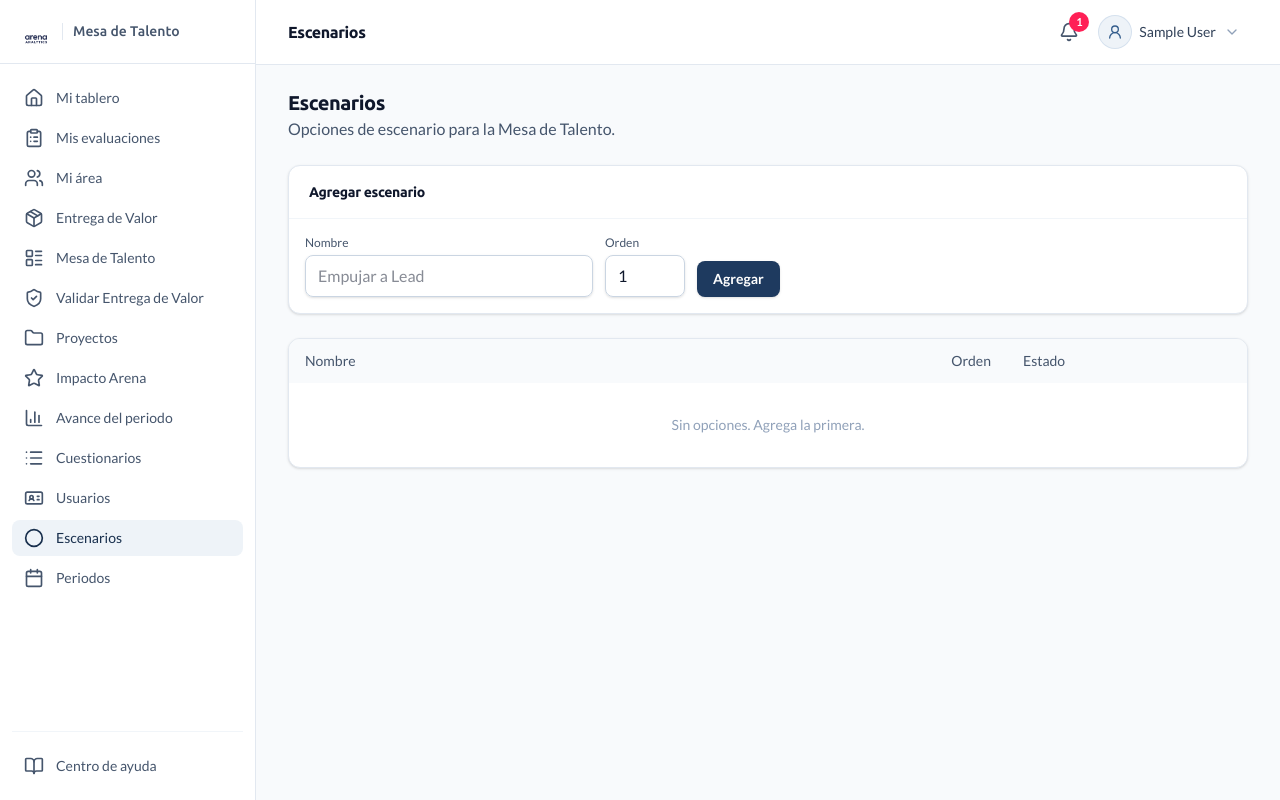
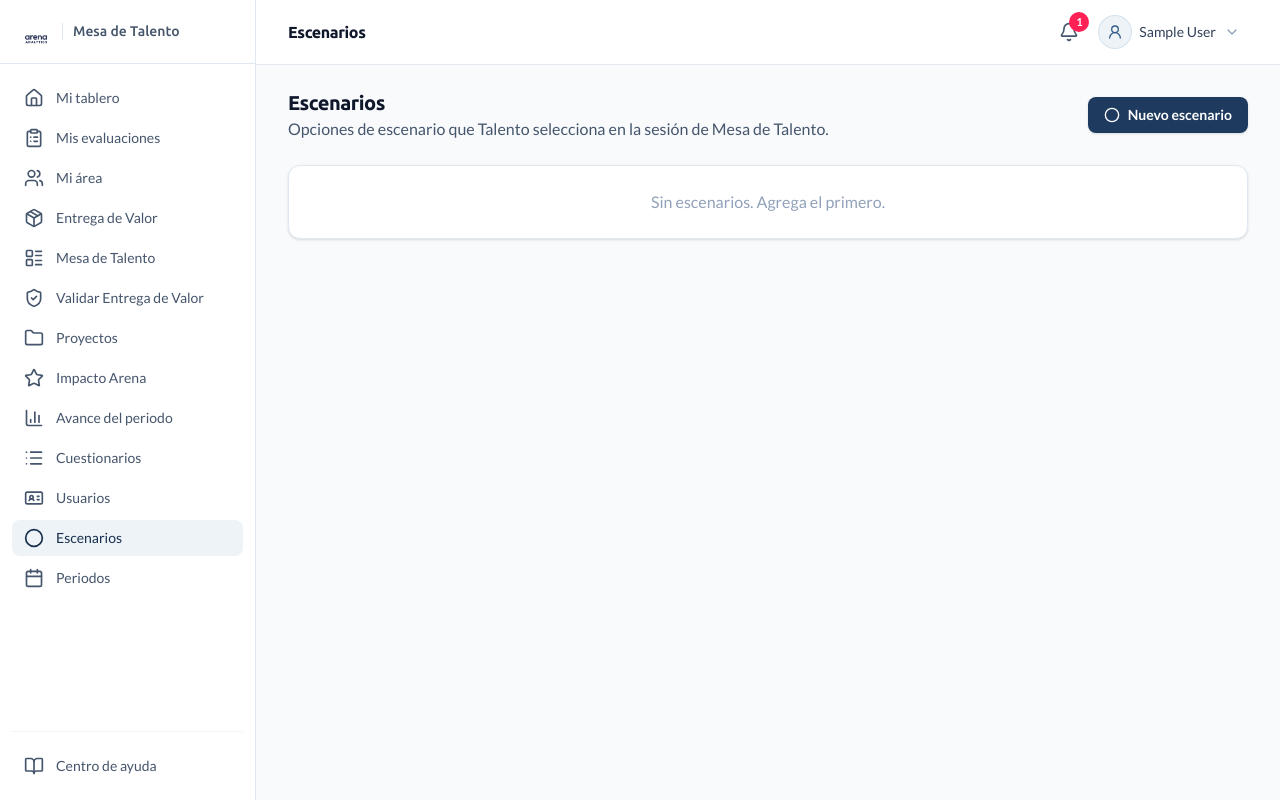
Before and after one commit to eduardoayalasoto/ArenaMesasDeTalento, a Django app: page /catalogo/escenarios/ in a window 1280 px wide. Run offline with Django 5.2, Linux system fonts and the light colour scheme; the visitor is signed in with stand-in values (Sample User, id 1); data that the repository does not hold is empty; style sheets or scripts are compiled from the project's sources; parts of the project's set-up code (start-up, migrations or seed data) failed here and were passed over.

Commit message:
feat(catalog): rediseño escenarios al estilo periodos + campo descripción

```diff
--- a/apps/catalog/models.py
+++ b/apps/catalog/models.py
@@ -190,6 +190,7 @@ class ScenarioOption(models.Model):
     """Opción de escenario para la Mesa de Talento (catálogo administrado por Talento)."""
 
     name = models.CharField("nombre", max_length=120)
+    description = models.TextField("descripción", blank=True)
     order = models.PositiveSmallIntegerField("orden", default=1)
     is_active = models.BooleanField("activa", default=True)
 
--- a/apps/catalog/urls.py
+++ b/apps/catalog/urls.py
@@ -17,5 +17,7 @@ urlpatterns = [
     path("periodos/<int:pk>/editar/", views.period_edit, name="period_edit"),
     path("periodos/<int:pk>/eliminar/", views.period_delete, name="period_delete"),
     path("escenarios/", views.scenario_admin, name="scenario_admin"),
+    path("escenarios/nuevo/", views.scenario_create, name="scenario_create"),
+    path("escenarios/<int:pk>/editar/", views.scenario_edit, name="scenario_edit"),
     # Pendiente: weight_admin, area/level admin (hoy vía Django admin)
 ]
--- a/apps/catalog/views.py
+++ b/apps/catalog/views.py
@@ -279,7 +279,7 @@ def project_reactivate(request, pk):
 
 @login_required
 def scenario_admin(request):
-    """Lista y CRUD de opciones de escenario para Mesa de Talento (solo Talento/admin)."""
+    """Lista de escenarios con toggle/delete (solo Talento/admin)."""
     if not request.user.is_admin:
         return render(request, "errors/403.html", {
             "titulo": "Administración reservada a Talento",
@@ -290,13 +290,7 @@ def scenario_admin(request):
 
     if request.method == "POST":
         action = request.POST.get("action")
-        if action == "create":
-            name = request.POST.get("name", "").strip()
-            order = request.POST.get("order", 1)
-            if name:
-                ScenarioOption.objects.create(name=name, order=order)
-                messages.success(request, f"Escenario «{name}» creado.")
-        elif action == "toggle":
+        if action == "toggle":
             opt = get_object_or_404(ScenarioOption, pk=request.POST.get("pk"))
             opt.is_active = not opt.is_active
             opt.save(update_fields=["is_active"])
@@ -315,3 +309,59 @@ def scenario_admin(request):
         "page_title": "Escenarios",
         "options": ScenarioOption.objects.all(),
     })
+
+
+@login_required
+def scenario_create(request):
+    """Alta de un escenario nuevo (solo Talento/admin)."""
+    if not request.user.is_admin:
+        return render(request, "errors/403.html", {
+            "titulo": "Administración reservada a Talento",
+            "mensaje": "Solo Talento administra el catálogo de escenarios.",
+        }, status=403)
+
+    from apps.catalog.models import ScenarioOption
+
+    if request.method == "POST":
+        name = request.POST.get("name", "").strip()
+        description = request.POST.get("description", "").strip()
+        order = request.POST.get("order", 1)
+        if name:
+            ScenarioOption.objects.create(name=name, description=description, order=order)
+            messages.success(request, f"Escenario «{name}» creado.")
+            return redirect("catalog:scenario_admin")
+
+    return render(request, "catalog/scenario_form.html", {
+        "page_title": "Nuevo escenario",
+    })
+
+
+@login_required
+def scenario_edit(request, pk):
+    """Edita un escenario existente (solo Talento/admin)."""
+    if not request.user.is_admin:
+        return render(request, "errors/403.html", {
+            "titulo": "Administración reservada a Talento",
+            "mensaje": "Solo Talento administra el catálogo de escenarios.",
+        }, status=403)
+
+    from apps.catalog.models import ScenarioOption
+
+    opt = get_object_or_404(ScenarioOption, pk=pk)
+
+    if request.method == "POST":
+        name = request.POST.get("name", "").strip()
+        description = request.POST.get("description", "").strip()
+        order = request.POST.get("order", opt.order)
+        if name:
+            opt.name = name
+            opt.description = description
+            opt.order = order
+            opt.save(update_fields=["name", "description", "order"])
+            messages.success(request, f"Escenario «{opt.name}» actualizado.")
+            return redirect("catalog:scenario_admin")
+
+    return render(request, "catalog/scenario_form.html", {
+        "page_title": f"Editar {opt.name}",
+        "option": opt,
+    })
--- a/templates/catalog/scenario_admin.html
+++ b/templates/catalog/scenario_admin.html
@@ -3,62 +3,38 @@
   <div class="mb-6 flex flex-wrap items-center justify-between gap-3">
     <div>
       <h2 class="text-xl font-semibold text-slate-900">Escenarios</h2>
-      <p class="text-slate-600">Opciones de escenario para la Mesa de Talento.</p>
+      <p class="text-slate-600">Opciones de escenario que Talento selecciona en la sesión de Mesa de Talento.</p>
     </div>
+    <a href="{% url 'catalog:scenario_create' %}" class="btn-primary">
+      {% include "partials/icon.html" with name="plus" cls="w-4 h-4" %} Nuevo escenario
+    </a>
   </div>
 
-  <div class="card overflow-hidden mb-6">
-    <div class="px-5 py-4 border-b border-slate-100">
-      <h3 class="font-semibold text-slate-900 text-sm">Agregar escenario</h3>
+  <div class="card divide-y divide-slate-100">
+    {% for opt in options %}
+      <div class="flex items-center justify-between gap-4 p-4">
+        <div class="min-w-0">
+          <p class="font-medium text-slate-900">{{ opt.name }}</p>
+          {% if opt.description %}
+            <p class="text-sm text-slate-500 mt-0.5">{{ opt.description }}</p>
+          {% endif %}
         </div>
-    <form method="post" class="p-4 flex flex-wrap gap-3 items-end">
-      {% csrf_token %}
-      <input type="hidden" name="action" value="create">
-      <div>
-        <label class="block text-xs font-medium text-slate-600 mb-1">Nombre</label>
-        <input type="text" name="name" maxlength="120" class="input w-72" placeholder="Empujar a Lead" required>
-      </div>
-      <div>
-        <label class="block text-xs font-medium text-slate-600 mb-1">Orden</label>
-        <input type="number" name="order" min="1" value="1" class="input w-20">
-      </div>
-      <button type="submit" class="btn-primary">Agregar</button>
-    </form>
-  </div>
-
-  <div class="card overflow-hidden">
-    <div class="overflow-x-auto">
-      <table class="w-full text-sm">
-        <thead class="bg-slate-50 text-slate-600 text-left">
-          <tr>
-            <th class="px-4 py-3 font-medium">Nombre</th>
-            <th class="px-4 py-3 font-medium w-16">Orden</th>
-            <th class="px-4 py-3 font-medium w-24">Estado</th>
-            <th class="px-4 py-3 font-medium w-36"></th>
-          </tr>
-        </thead>
-        <tbody class="divide-y divide-slate-100">
-          {% for opt in options %}
-            <tr class="hover:bg-slate-50">
-              <td class="px-4 py-2.5 font-medium text-slate-900">{{ opt.name }}</td>
-              <td class="px-4 py-2.5 text-center">{{ opt.order }}</td>
-              <td class="px-4 py-2.5">
+        <div class="flex items-center gap-2 shrink-0">
           {% if opt.is_active %}
             <span class="badge bg-emerald-50 text-emerald-700">Activa</span>
           {% else %}
             <span class="badge bg-slate-100 text-slate-500">Inactiva</span>
           {% endif %}
-              </td>
-              <td class="px-4 py-2.5 text-right">
-                <div class="flex items-center justify-end gap-1">
           <form method="post" class="inline">
             {% csrf_token %}
             <input type="hidden" name="action" value="toggle">
             <input type="hidden" name="pk" value="{{ opt.pk }}">
-                    <button type="submit" class="btn-soft py-1 px-2 text-xs">
+            <button type="submit" class="btn-soft">
               {% if opt.is_active %}Desactivar{% else %}Activar{% endif %}
             </button>
           </form>
+          <a href="{% url 'catalog:scenario_edit' pk=opt.pk %}" class="btn-soft">Editar</a>
+          <span class="relative group/dtip">
             <form method="post" class="inline">
               {% csrf_token %}
               <input type="hidden" name="action" value="delete">
@@ -69,16 +45,12 @@
                 <i data-lucide="trash-2" class="w-4 h-4"></i>
               </button>
             </form>
-                </div>
-              </td>
-            </tr>
-          {% empty %}
-            <tr>
-              <td colspan="4" class="px-5 py-8 text-center text-slate-400">Sin opciones. Agrega la primera.</td>
-            </tr>
-          {% endfor %}
-        </tbody>
-      </table>
+            <span class="pointer-events-none absolute bottom-full right-0 mb-1.5 whitespace-nowrap rounded-md bg-slate-800 px-2 py-1 text-xs text-white opacity-0 transition-opacity duration-150 group-hover/dtip:opacity-100 z-20">Eliminar escenario</span>
+          </span>
         </div>
       </div>
+    {% empty %}
+      <div class="p-6 text-center text-slate-400">Sin escenarios. Agrega el primero.</div>
+    {% endfor %}
+  </div>
 {% endblock %}
```
Also changed, not shown: templates/catalog/scenario_form.html (added, +35 -0 lines), apps/catalog/migrations/0006_scenariooption_description.py (added). Lines whose indentation alone changed are shown as unchanged.
